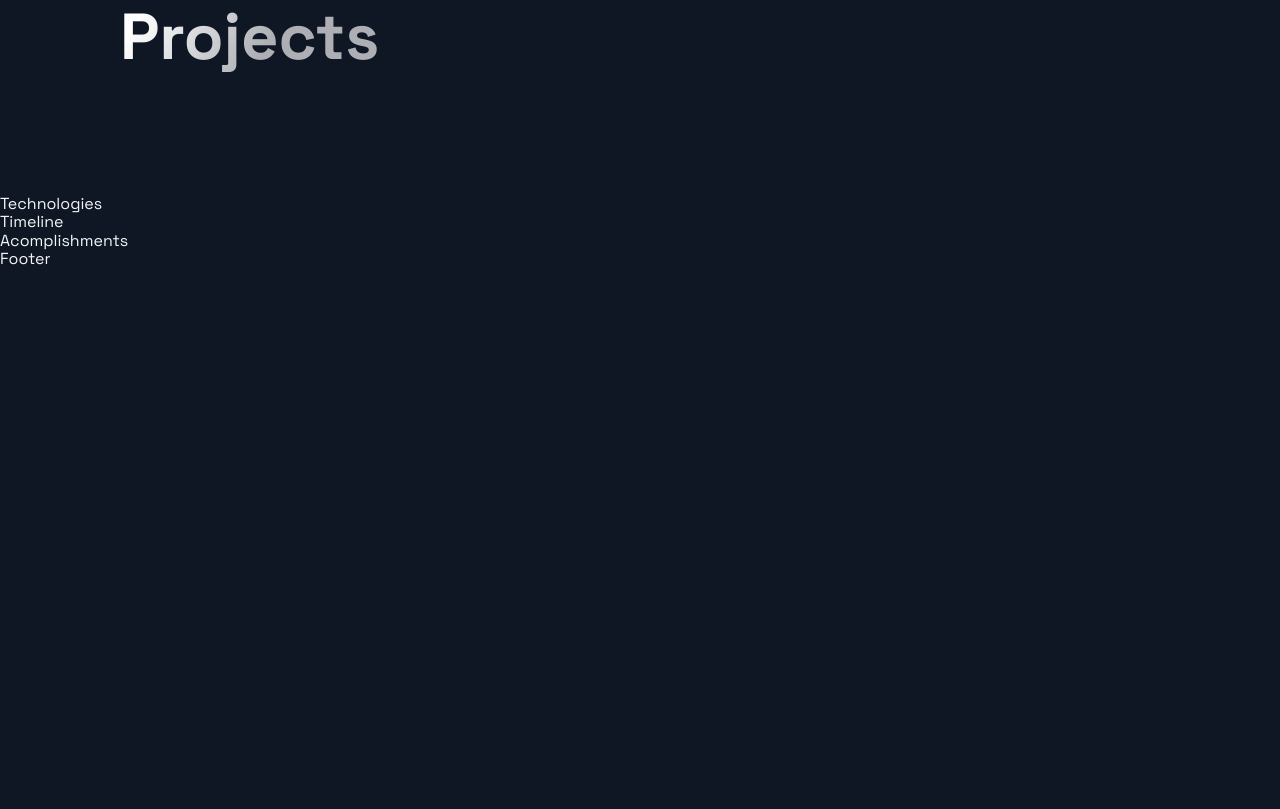
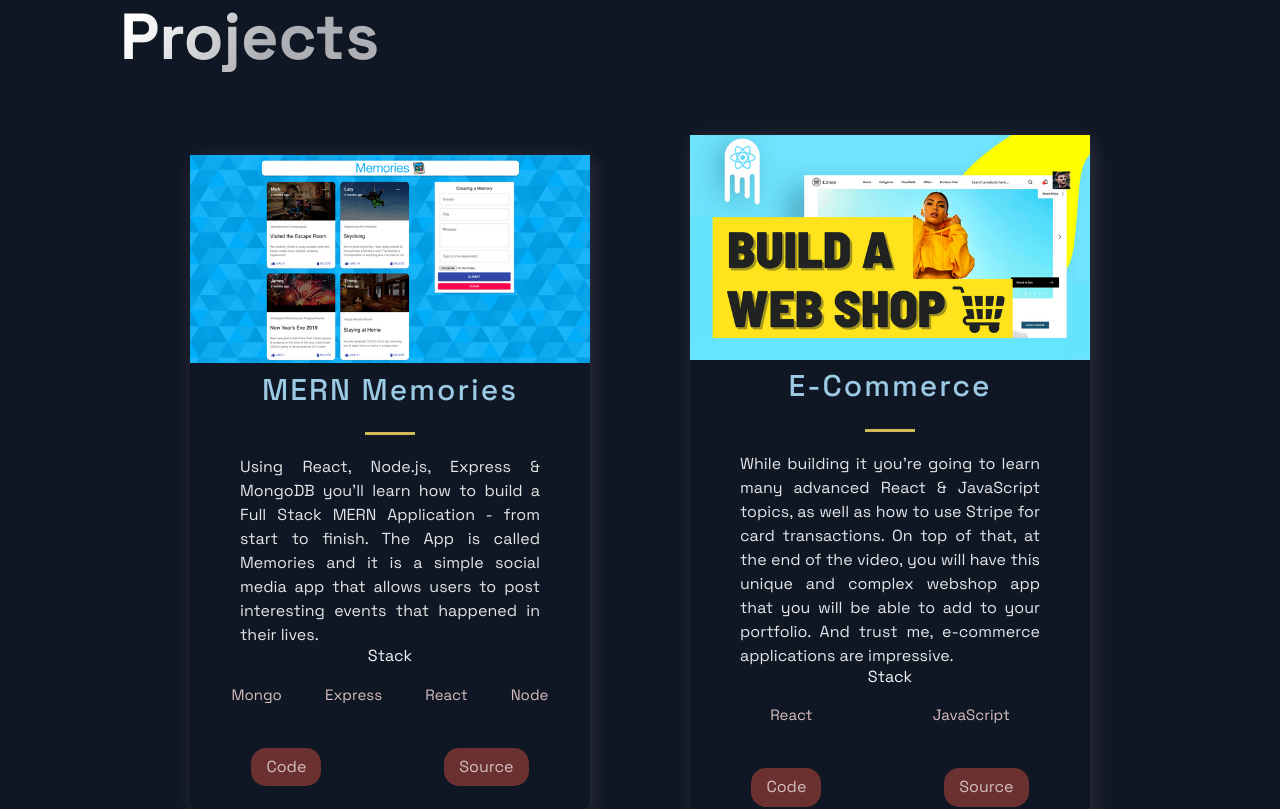
Before and after one commit to mahrokh-sadro/My-Portfolio-Website, a Next.js app: page / in a window 1280 px wide. Shown: the part 700-1509 px from the top of the page. Before the commit the page ends 969 px from the top, so only its background shows below. Built offline with nearby package versions, Linux system fonts and the light colour scheme.

Commit message:
more Projects

```diff
--- a/src/components/Projects/Projects.js
+++ b/src/components/Projects/Projects.js
@@ -10,10 +10,31 @@ const Projects = () => (
     <SectionTitle main>Projects</SectionTitle>
     <GridContainer>
       {projects.map(project => (
-       <BlogCard key={project.id}>
+        <BlogCard key={project.id}>
+          <Img src={project.image} />
+          <TitleContent>
+            <HeaderThree title>{project.title}</HeaderThree>
+            <Hr />
+          </TitleContent>
+          <CardInfo>{project.description}</CardInfo>
+          <div>
+            <TitleContent>Stack</TitleContent>
+            <TagList>
+              {project.tags.map(tag => (
+                <Tag>{tag}</Tag>
+              ))}
+            </TagList>
+          </div>
 
-       </BlogCard>
 
+          <UtilityList>
+            <ExternalLinks href={project.visit}>Code</ExternalLinks>
+            <ExternalLinks href={project.source}>Source</ExternalLinks>
+          </UtilityList>
+
+
+
+        </BlogCard>
       ))}
     </GridContainer>
   </Section>
```
